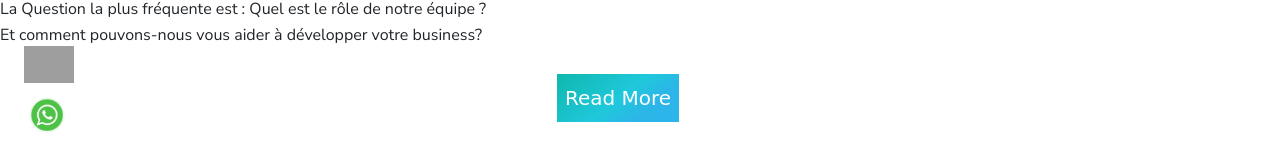
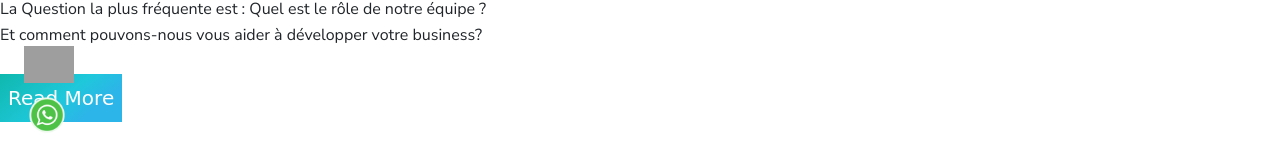
Before and after one commit to achrafsouissi1/creanfo, a plain HTML site: page index.html in a window 1280 px wide. Shown: the part 632-800 px from the top of the page. Drawn offline with Linux system fonts and the light colour scheme; grey boxes are pictures that could not be loaded.

Commit message:
Update index.html

```diff
--- a/index.html
+++ b/index.html
@@ -102,7 +102,7 @@ En se basant sur la satisfaction des clients, ainsi que sur le trafic de votre s
 Pour cela, nous vous fournissons un ensemble de services qui peuvent mettre en valeur votre image de marque pour accéder plus facilement l’avenir avec plus de force et de prétentions.
   </span>
 </div>
-<div class="btn-containerr">
+<div class="btn-container">
 <button id="toggle">Read More</button>
 </div>
 
```
